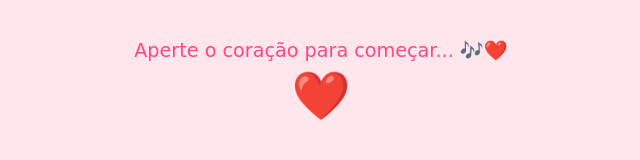
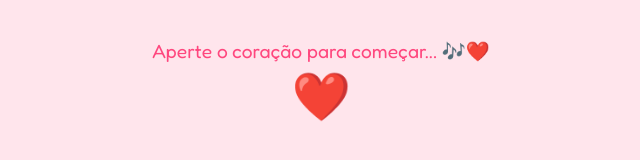
Before and after one commit to IuryAlmeidaDev/carta-aberta, a plain HTML site: page index.html in a window 1280 px wide. Shown: the whole page, without its empty margins (319-959 px from the left). Drawn offline with Linux system fonts and the light colour scheme.

Commit message:
mudando a fonte

```diff
--- a/style.css
+++ b/style.css
@@ -1,5 +1,6 @@
+@import url('https://fonts.googleapis.com/css2?family=Fredoka:wght@300;400;600&display=swap');
 body {
-    font-family: 'Pacifico', cursive;
+    font-family: 'Fredoka', sans-serif;
     margin: 0;
     padding: 0;
     background: #ffe5ec;
```
